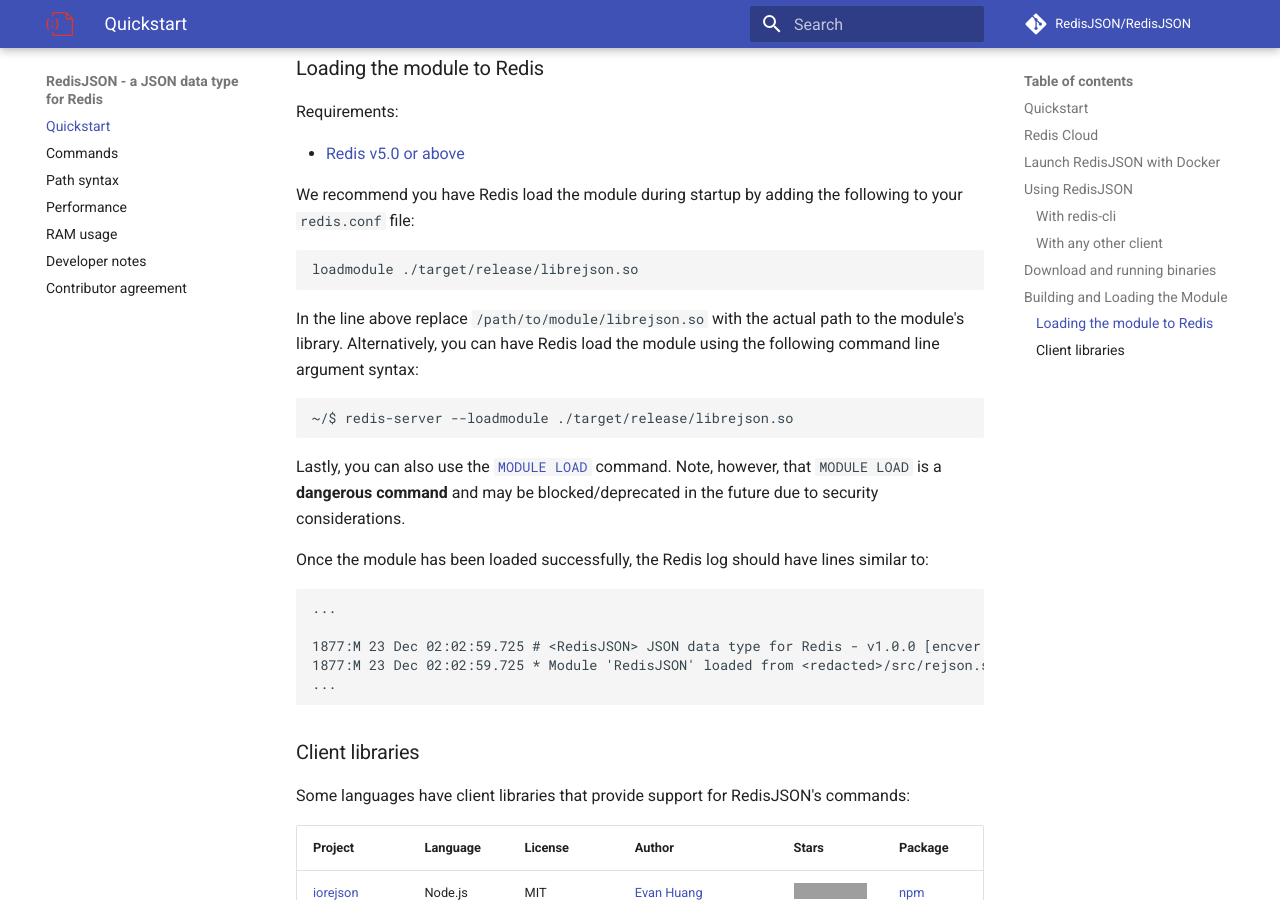
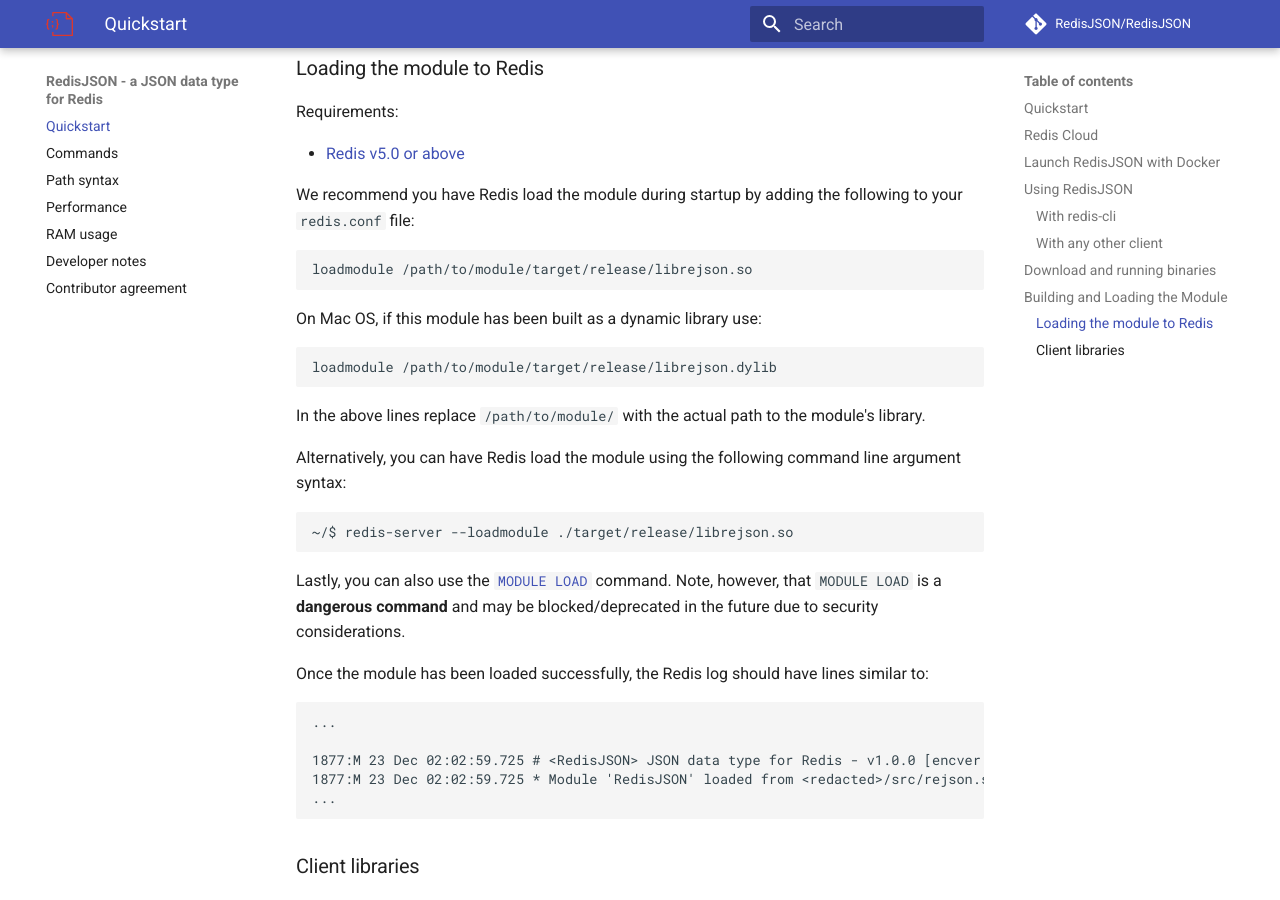
Before and after one commit to RedisJSON/RedisJSON, an MkDocs documentation site: the page built from docs/index.md, in a window 1280 px wide and 900 px high, scrolled down 4638 px. Built offline with MkDocs 1.6.1 and Material for MkDocs 9.7.7, drawn with Linux system fonts in a browser that asks for light colours; comment, search, counter and statistics services are not loaded; grey boxes are pictures that could not be loaded.

Commit message:
Added clarification for module built as dylib to help Mac OS users

````diff
--- a/docs/index.md
+++ b/docs/index.md
@@ -182,10 +182,18 @@
 We recommend you have Redis load the module during startup by adding the following to your `redis.conf` file:
 
 ```
-loadmodule ./target/release/librejson.so
+loadmodule /path/to/module/target/release/librejson.so
 ```
 
-In the line above replace `/path/to/module/librejson.so` with the actual path to the module's library. Alternatively, you can have Redis load the module using the following command line argument syntax:
+On Mac OS, if this module has been built as a dynamic library use:
+
+```
+loadmodule /path/to/module/target/release/librejson.dylib
+```
+
+In the above lines replace `/path/to/module/` with the actual path to the module's library.
+
+Alternatively, you can have Redis load the module using the following command line argument syntax:
 
 ```bash
 ~/$ redis-server --loadmodule ./target/release/librejson.so
````
